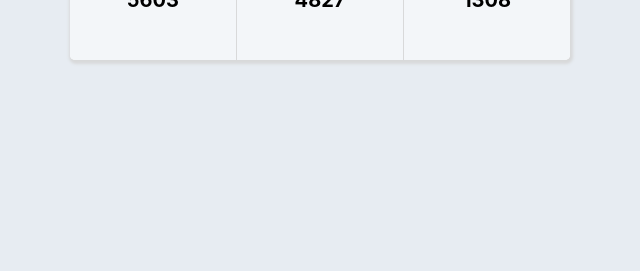
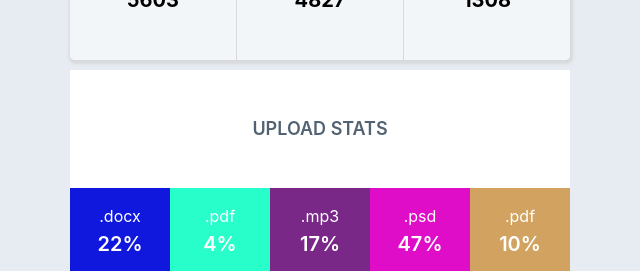
Before and after one commit to andreasrukom19/goit-react-hw-01-components, a React (Create React App) app: page / in a window 1280 px wide. Shown: the part 584-855 px from the top of the page, without its empty margins (320-960 px from the left). Before the commit the page ends 800 px from the top, so only its background shows below. Built offline with nearby package versions, Linux system fonts and the light colour scheme.

Commit message:
Update App.jsx

```diff
--- a/src/components/App.jsx
+++ b/src/components/App.jsx
@@ -1,7 +1,7 @@
 import user from './Profile/user.json';
 import {Profile} from './Profile/Profile';
-
-
+import data from './Statistics/data.json';
+import { Statistics } from './Statistics/Statistics';
 
 export const App = () => {
   return (
@@ -13,6 +13,7 @@
         avatar={user.avatar}
         stats={user.stats}
       />
+      <Statistics title="Upload stats" stats={data} />
     </div>
   );
 };
```
